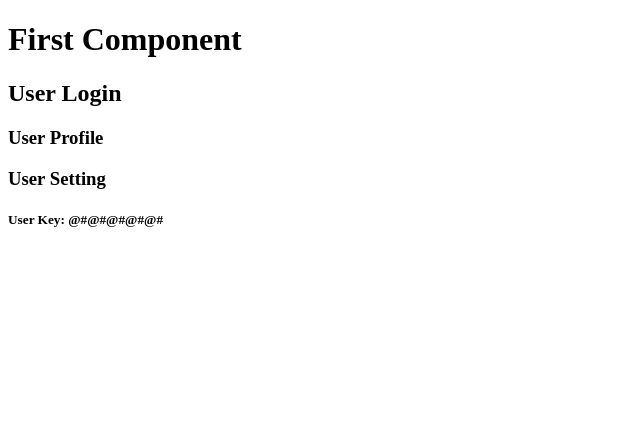
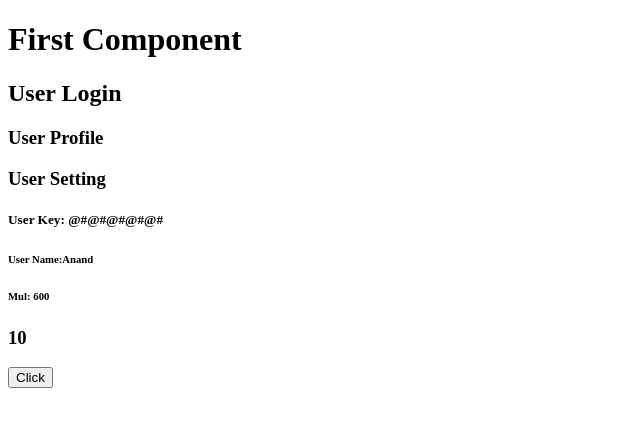
Before and after one commit to anand9698/reacts-tuts, a React (Vite) app: page / in a window 1280 px wide. Shown: the top 426 px of the page, without its empty margins (0-640 px from the left). Built offline with nearby package versions, Linux system fonts and the light colour scheme.

Commit message:
functions

```diff
--- a/src/App.jsx
+++ b/src/App.jsx
@@ -1,6 +1,19 @@
 import UserLogin, {Profile, Setting, UserKey} from "./UserLogin";
 
 function App(){
+  const name = "Anand"
+  let x = 20
+  let y = 30
+
+  function operation(a,b,op){
+    if(op=="+"){
+      return a+b;
+    }else if(op=="-"){
+      return a-b
+    }else{
+      return a*b
+    }
+  }
   return(
     <div>
       <h1>First Component</h1>
@@ -9,7 +22,12 @@ function App(){
       <Setting/>
 
       <h5>User Key: {UserKey} </h5>
+      <h6>User Name:{name?name:"User Not Found"}</h6>
+      <h6>Mul: {x*y}</h6>
 
+      <h3>{operation(2,5,"")}</h3>
+
+      <button onClick={() => alert("Hello")}>Click</button>
     </div>
   )
 }
```
